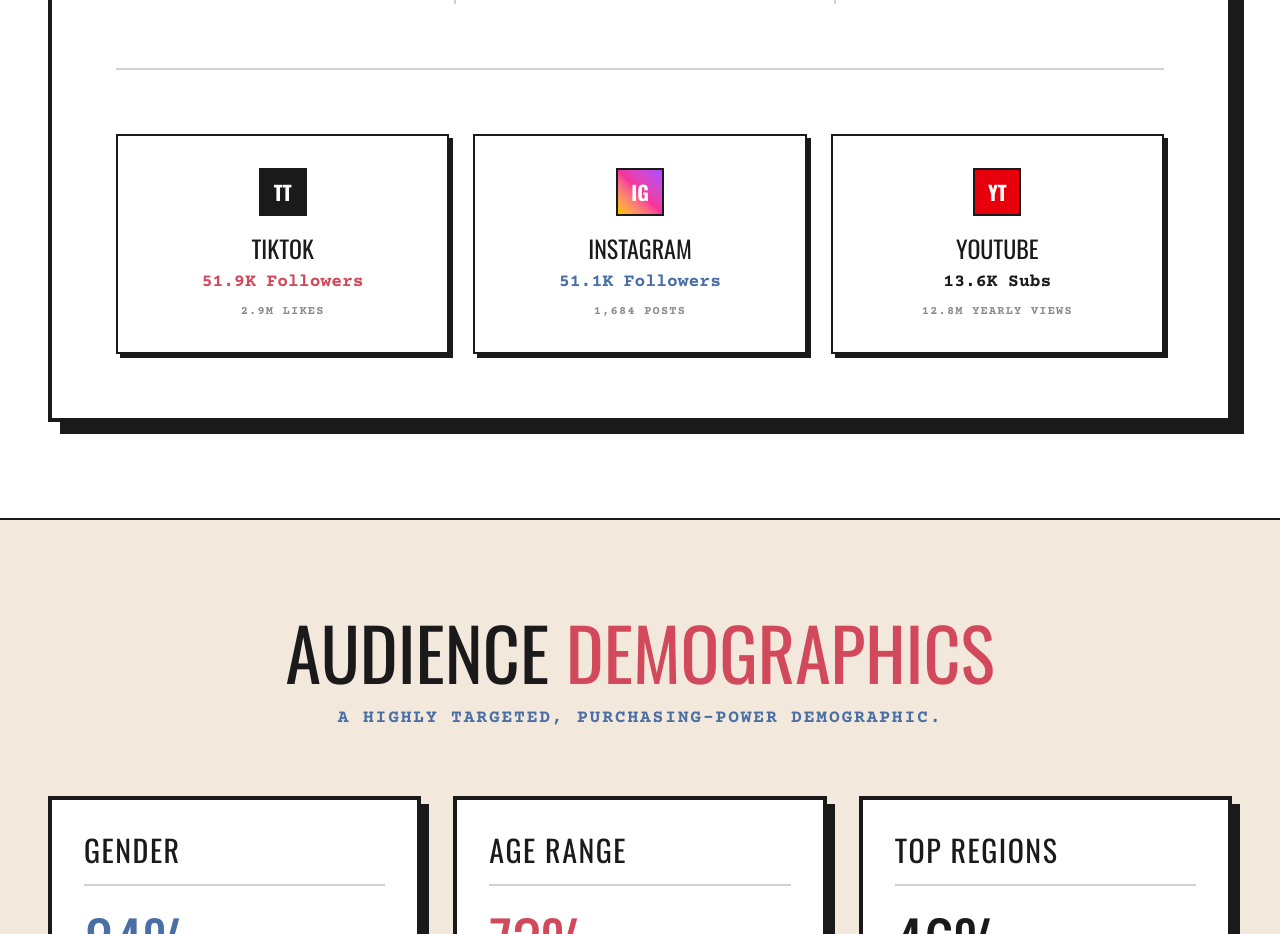
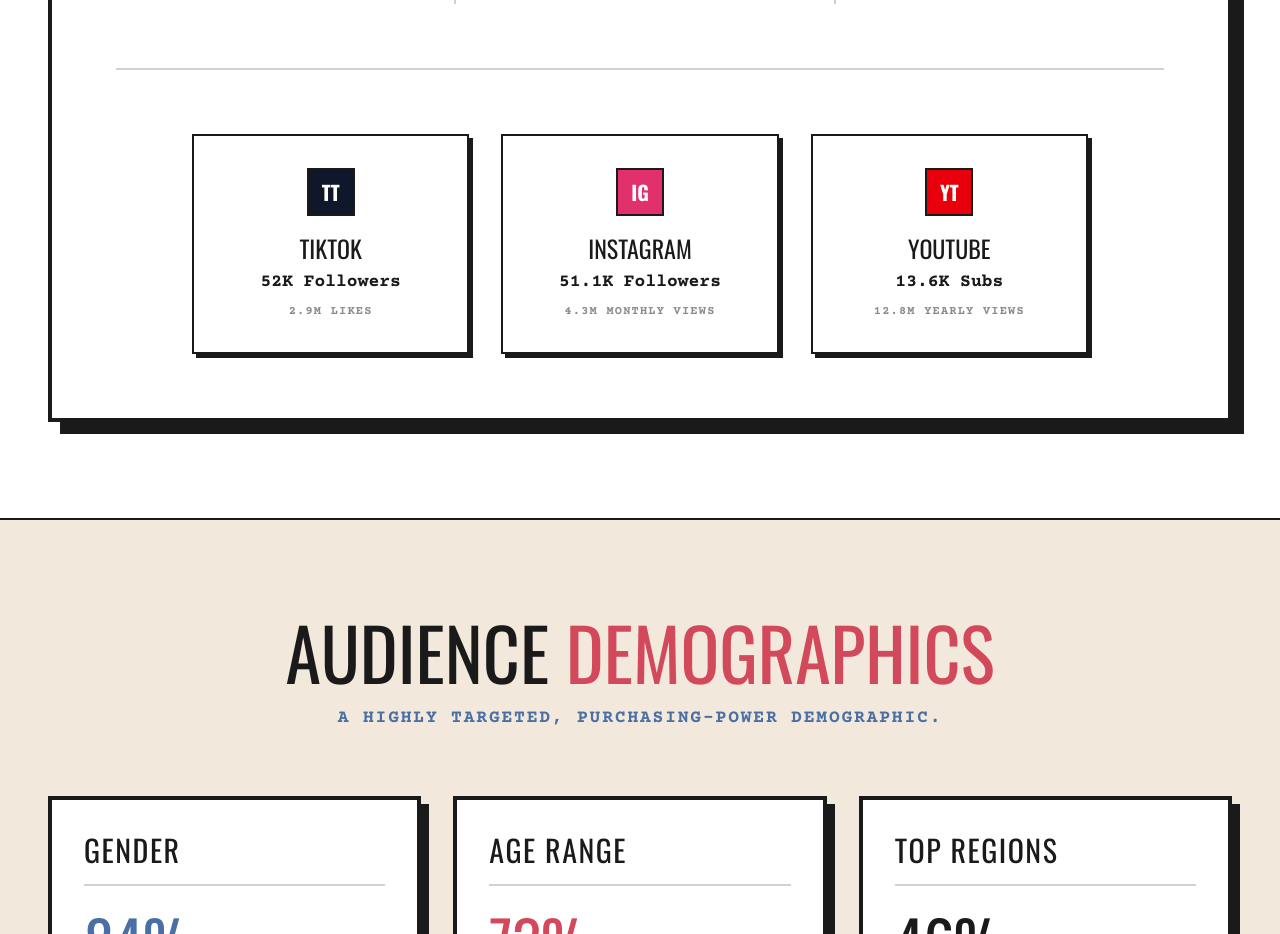
Before and after one commit to kaokien/coach-josh-official, a Next.js app: page /ugc in a window 1280 px wide. Shown: the part 1143-2077 px from the top of the page. Built offline with nearby package versions, Linux system fonts and the light colour scheme; no server answers.

Commit message:
update: add 4.3M IG monthly views and countup animations to platform stats

```diff
--- a/app/ugc/page.tsx
+++ b/app/ugc/page.tsx
@@ -151,23 +151,25 @@ export default function UGCPage() {
           </div>
 
           {/* Platform Breakdown */}
-          <div className="grid grid-cols-1 md:grid-cols-3 gap-6">
+          <div className="grid grid-cols-1 md:grid-cols-3 gap-8 max-w-4xl mx-auto">
              <div className="border-2 border-[#1A1A1A] p-8 text-center bg-white shadow-[4px_4px_0px_0px_#1A1A1A] hover:translate-y-[-2px] hover:shadow-[6px_6px_0px_0px_#1A1A1A] transition-all">
-                <div className="mb-4 inline-flex items-center justify-center h-12 w-12 border-2 border-[#1A1A1A] bg-[#1A1A1A] text-white">
+                <div className="mb-4 inline-flex items-center justify-center h-12 w-12 border-2 border-[#1A1A1A] bg-black text-white">
                   <span className="font-display font-bold text-xl">TT</span>
                 </div>
                 <div className="font-display text-2xl uppercase mb-1 text-[#1A1A1A]">TikTok</div>
-                <div className="font-body text-lg font-bold text-[#D1495B]">51.9K Followers</div>
+                <div className="font-body text-lg font-bold text-[#1A1A1A]"><CountUpStat end={52} suffix="K Followers" /></div>
                 <div className="font-body text-xs font-bold uppercase tracking-widest text-[#1A1A1A]/50 mt-2">2.9M Likes</div>
              </div>
+
              <div className="border-2 border-[#1A1A1A] p-8 text-center bg-white shadow-[4px_4px_0px_0px_#1A1A1A] hover:translate-y-[-2px] hover:shadow-[6px_6px_0px_0px_#1A1A1A] transition-all">
-                <div className="mb-4 inline-flex items-center justify-center h-12 w-12 border-2 border-[#1A1A1A] bg-gradient-to-tr from-yellow-400 via-pink-500 to-purple-500 text-white">
+                <div className="mb-4 inline-flex items-center justify-center h-12 w-12 border-2 border-[#1A1A1A] bg-[#E1306C] text-white">
                   <span className="font-display font-bold text-xl">IG</span>
                 </div>
                 <div className="font-display text-2xl uppercase mb-1 text-[#1A1A1A]">Instagram</div>
-                <div className="font-body text-lg font-bold text-[#4A6FA5]">51.1K Followers</div>
-                <div className="font-body text-xs font-bold uppercase tracking-widest text-[#1A1A1A]/50 mt-2">1,684 Posts</div>
+                <div className="font-body text-lg font-bold text-[#1A1A1A]"><CountUpStat end={51.1} decimals={1} suffix="K Followers" /></div>
+                <div className="font-body text-xs font-bold uppercase tracking-widest text-[#1A1A1A]/50 mt-2">4.3M Monthly Views</div>
              </div>
+
              <div className="border-2 border-[#1A1A1A] p-8 text-center bg-white shadow-[4px_4px_0px_0px_#1A1A1A] hover:translate-y-[-2px] hover:shadow-[6px_6px_0px_0px_#1A1A1A] transition-all">
                 <div className="mb-4 inline-flex items-center justify-center h-12 w-12 border-2 border-[#1A1A1A] bg-red-600 text-white">
                   <span className="font-display font-bold text-xl">YT</span>
```
